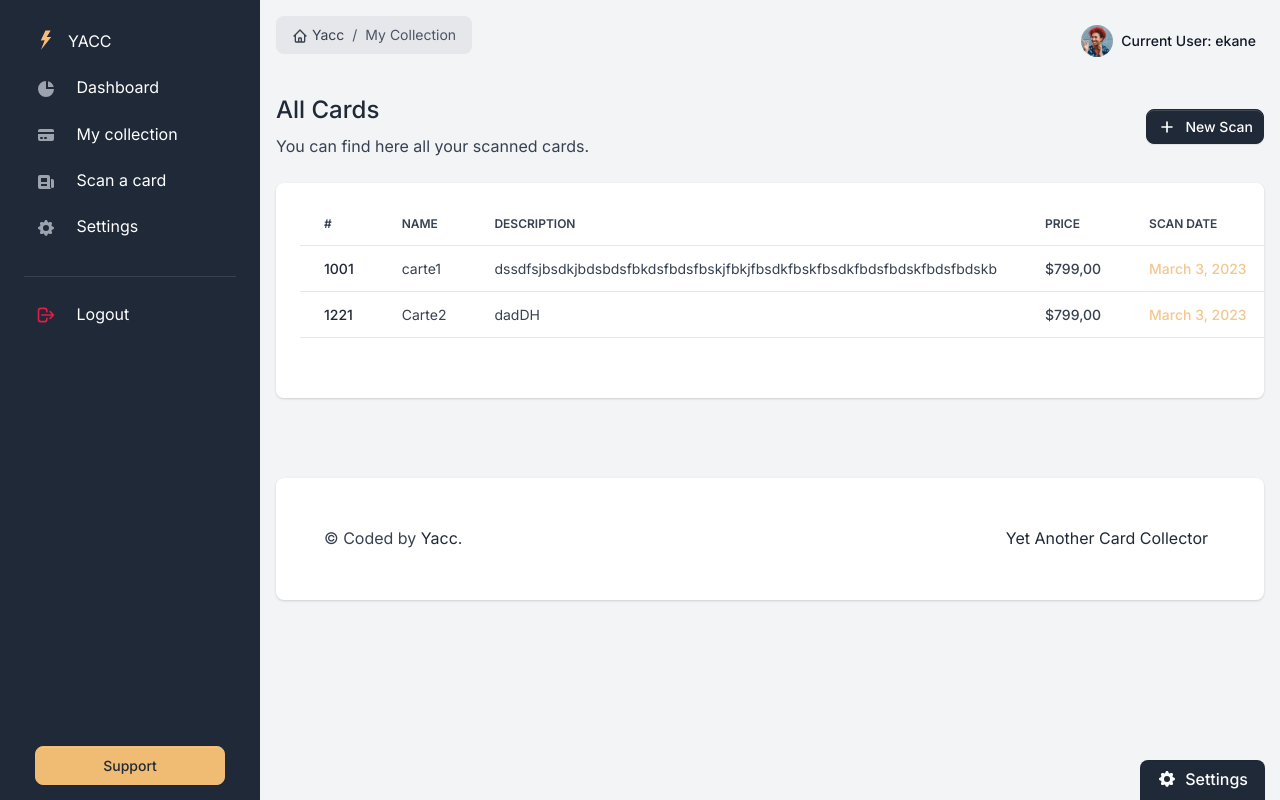
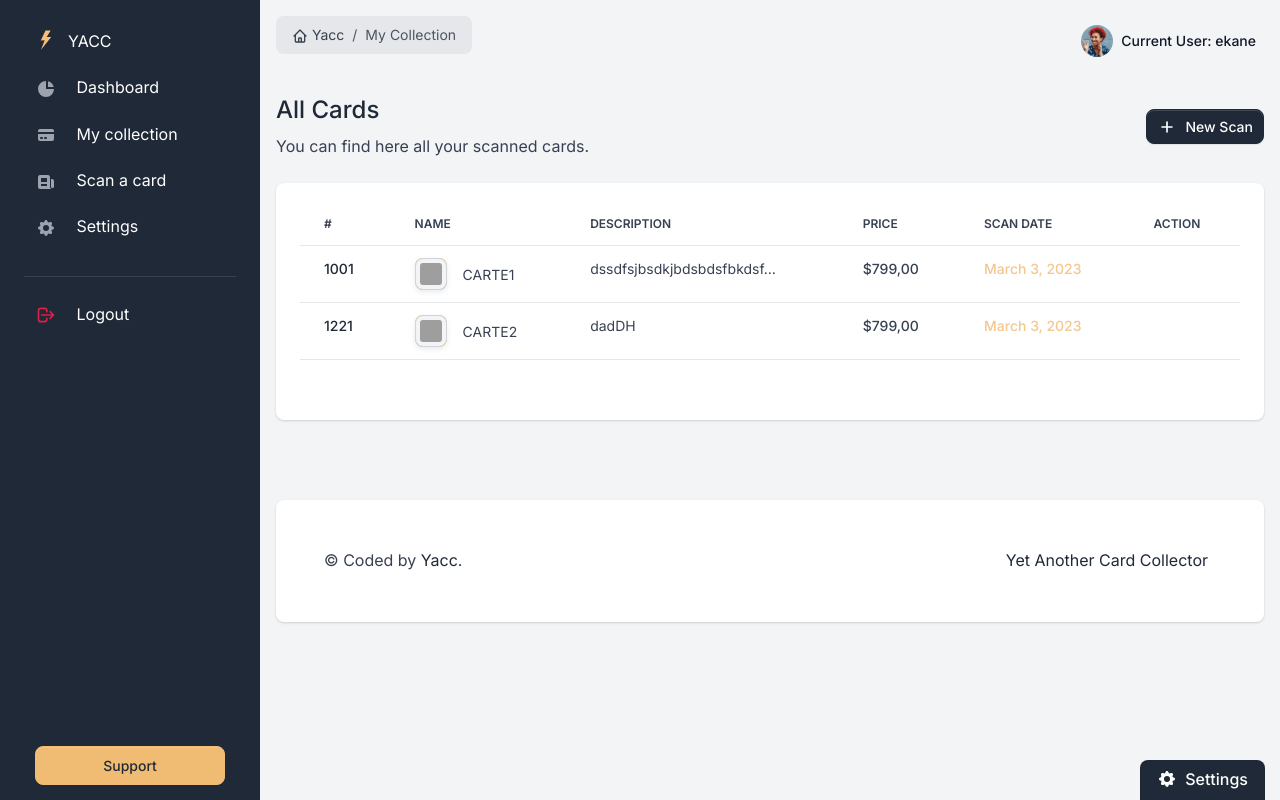
Before and after one commit to EfreiAdrienTarcy/ProjetTransverse, a Django app: page /collections/ in a window 1280 px wide. Run offline with Django 3.2, Linux system fonts and the light colour scheme; a user stored in the database is signed in; data comes from the database, SQL or seed files in the repository; parts of the project's set-up code (start-up, migrations or seed data) failed here and were passed over; some libraries are stand-ins or nearby versions; grey boxes are pictures that could not be loaded.

Commit message:
[UPDATE] card details

```diff
--- a/yacc/apps/templates/home/collections.html
+++ b/yacc/apps/templates/home/collections.html
@@ -44,13 +44,23 @@
               <tr>
                   <td>
                       <a href="{% url 'showcard' card.id  %}" class="fw-bold">
-                          {{card.num}}
+                        <i class="fa fa-link text-secondary" aria-hidden="true"></i> {{card.num}}
                       </a>
                   </td>
                   <td>
-                      <span class="fw-normal">{{card.nom}} </span>
-                  </td>
-                  <td><span class="fw-normal">{{card.description}}</span></td>
+                    <div class="d-flex align-items-center">
+                        <a href="{% url 'showcard' card.id  %}" >
+                            <div class="avatar d-flex align-items-center justify-content-center fw-bold rounded bg-secondary me-3">
+                                <span><img class="img-thumbnail circle-img img-circle" src="https://appsrv1-147a1.kxcdn.com/volt-dashboard-pro-django-v1.0.10/images/user.png"></span>
+                            </div>
+                        </a>
+                        <div class="d-block">
+                            <span class="fw-bold"> </span>
+                            <span class="fw-normal">{{card.nom|upper}} </span>
+                        </div>
+                    </div>
+                </td>
+                  <td><span class="fw-normal">{{card.description|truncatechars:25}}</span></td>
                   <td><span class="fw-bold">$799,00</span></td>
                   <td><span class="fw-bold text-warning">{{card.date_enregistrement}} </span></td>
                   <td>
@@ -62,8 +72,7 @@
                               <span class="visually-hidden">Toggle Dropdown</span>
                           </button>
                           <div class="dropdown-menu py-0">
-                              <a class="dropdown-item rounded-top" href="#"><span class="fas fa-eye me-2"></span>View Details</a>
-                              <a class="dropdown-item" href="#"><span class="fas fa-edit me-2"></span>Edit</a>
+                              <a class="dropdown-item rounded-top" href="{% url 'showcard' card.id  %}"><span class="fas fa-eye me-2"></span>View Details</a>
                               <a class="dropdown-item text-danger rounded-bottom" href="#"><span class="fas fa-trash-alt me-2"></span>Remove</a>
                           </div>
                       </div>
--- a/yacc/apps/templates/home/scancard.html
+++ b/yacc/apps/templates/home/scancard.html
@@ -27,6 +27,9 @@
                         <label for="formFile" class="form-label">Insérer une image</label>
                         <input class="form-control" type="file" id="formFile" accept="image/*" capture>
                     </div>
+                    <div>
+                        <button class="btn btn-primary" type="button"><i class="fa-solid fa-paper-plane"></i> Envoyer</button>
+                    </div>
                 </form>
             </div>
         </div>
--- a/yacc/apps/templates/layouts/base.html
+++ b/yacc/apps/templates/layouts/base.html
@@ -15,6 +15,7 @@
 * The above copyright notice and this permission notice shall be included in all copies or substantial portions of the Software. Please contact us to request a removal.
 
 -->
+{% load static %}
 <!DOCTYPE html>
 <html lang="en">
 
@@ -61,6 +62,9 @@
 <link type="text/css" href="{{ ASSETS_ROOT }}/vendor/notyf/notyf.min.css" rel="stylesheet">
 <link type="text/css" href="{{ ASSETS_ROOT }}/css/volt.css" rel="stylesheet">
 
+<link href="{% static 'fontawesomefree/css/fontawesome.css' %}" rel="stylesheet" type="text/css">
+<link href="{% static 'fontawesomefree/css/brands.css' %}" rel="stylesheet" type="text/css">
+<link href="{% static 'fontawesomefree/css/solid.css' %}" rel="stylesheet" type="text/css">
 <!-- Specific Page JS goes HERE  -->
 {% block stylesheets %}{% endblock stylesheets %}
 
--- a/yacc/core/settings.py
+++ b/yacc/core/settings.py
@@ -45,7 +45,8 @@
     'allauth.account',                              # OAuth new
     'allauth.socialaccount',                        # OAuth new
     'allauth.socialaccount.providers.github',       # OAuth new
-    "sslserver"
+    "sslserver" ,
+    'fontawesomefree',
 ]
 
 MIDDLEWARE = [
--- a/yacc/requirements.txt
+++ b/yacc/requirements.txt
@@ -14,3 +14,4 @@
 django-sslserver
 mkmsdk
 bs4
+fontawesomefree==6.3.0
```
Also changed, not shown: yacc/apps/templates/home/showcard.html (+11 -3 lines).
